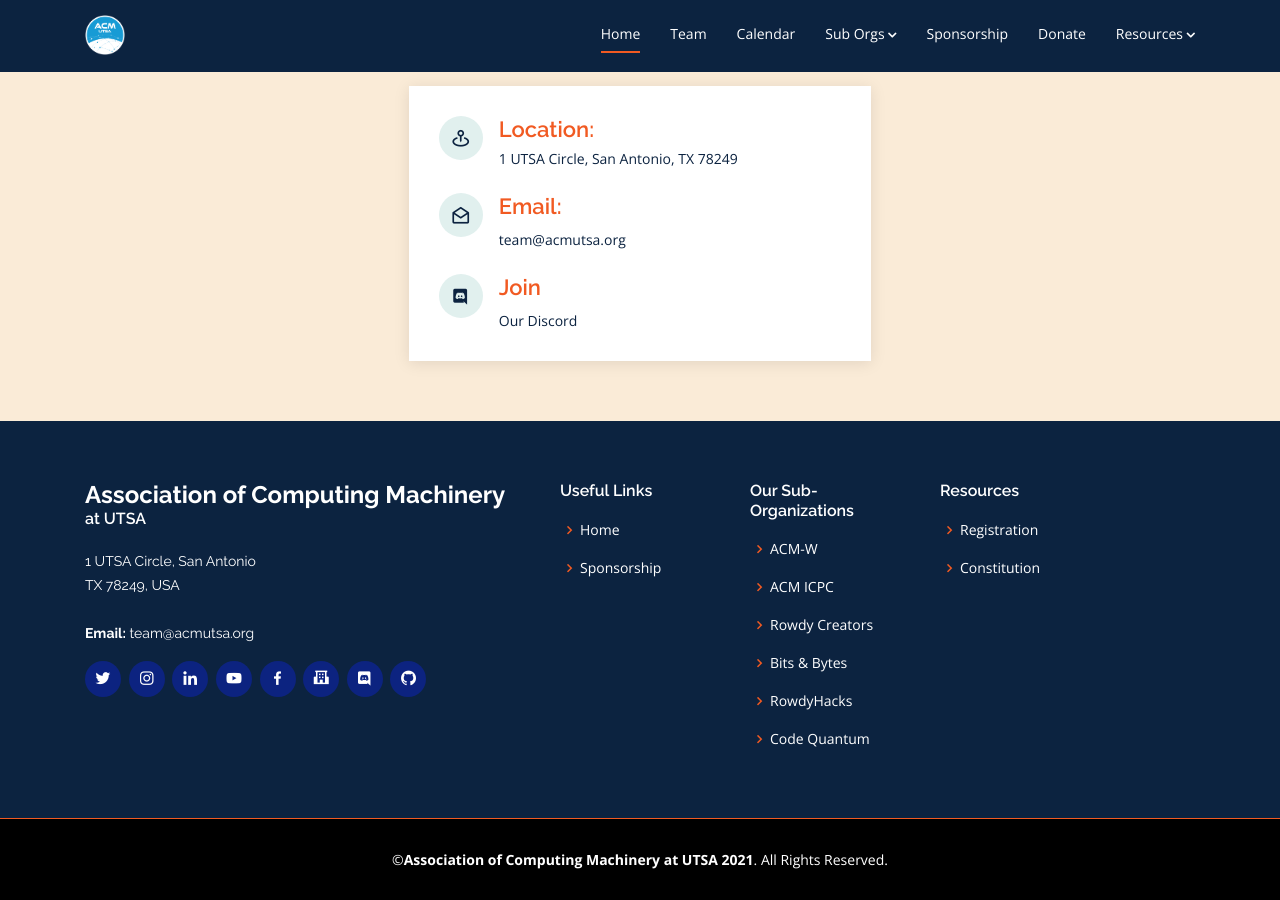
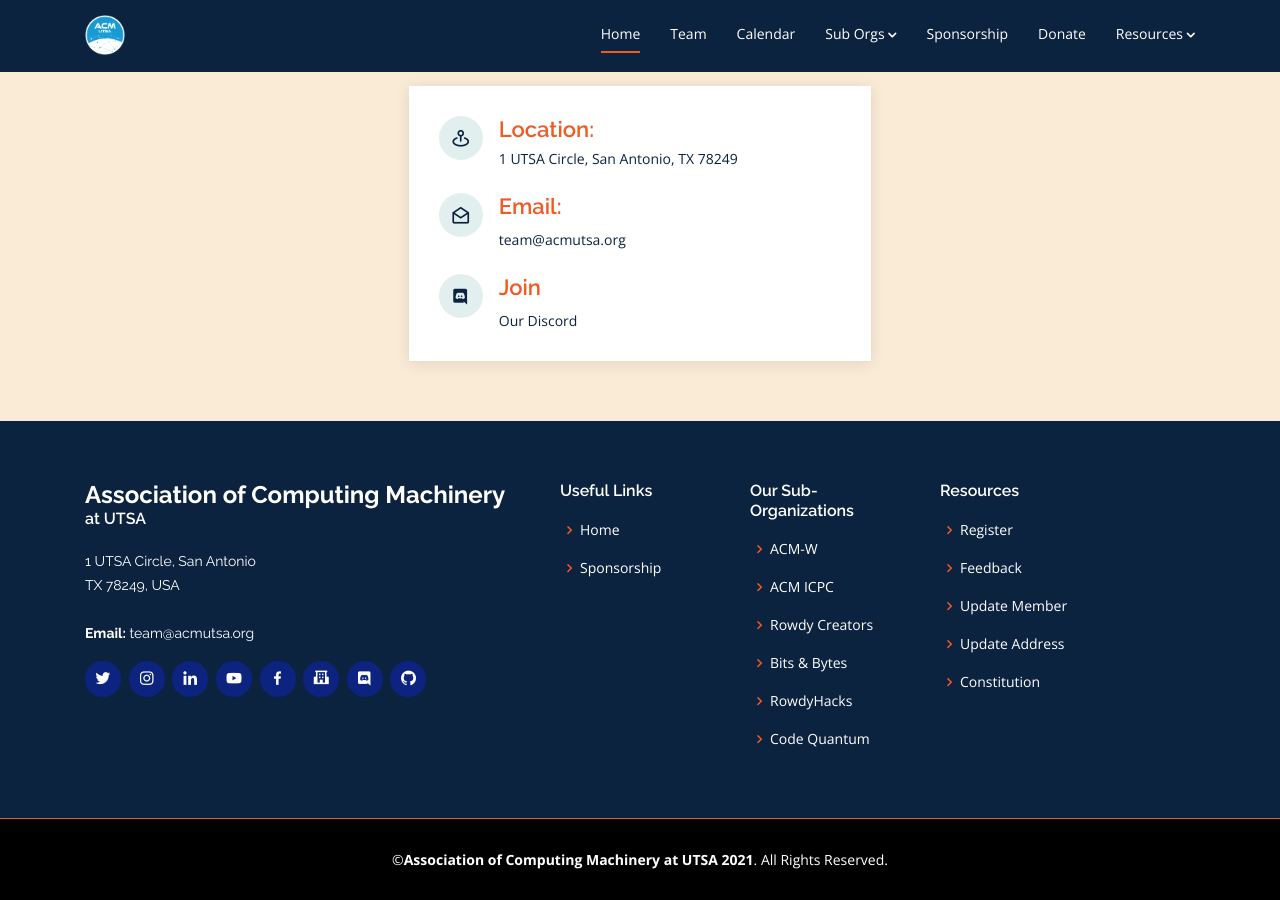
Before and after one commit to acmutsa/acmutsa.github.io, a Jekyll site: the page built from index.html, in a window 1280 px wide and 900 px high, scrolled down 3287 px. Built offline with Jekyll 4.4.1, drawn with Linux system fonts in a browser that asks for light colours; nearby versions of some CDN libraries; the list of posts is cut into pages by our own code.

Commit message:
removed tabindex

```diff
--- a/_includes/footer.html
+++ b/_includes/footer.html
@@ -21,30 +21,33 @@
         <div class="col-lg-2 col-md-2 footer-links d-none d-md-block">
           <h4>Useful Links</h4>
           <ul>
-            <li tabindex="0"><i class="bx bx-chevron-right"></i><a href="{{ site.baseurl }}/">Home</a></li>
-            <li tabindex="0"><i class="bx bx-chevron-right"></i><a href="{{ site.baseurl }}{% link sponsorship.html %}">Sponsorship</a></li>
+            <li><i class="bx bx-chevron-right"></i><a href="{{ site.baseurl }}/">Home</a></li>
+            <li><i class="bx bx-chevron-right"></i><a href="{{ site.baseurl }}{% link sponsorship.html %}">Sponsorship</a></li>
           </ul>
         </div>
 
         <div class="col-lg-2 col-md-2 footer-links d-none d-md-block">
           <h4>Our Sub-Organizations</h4>
           <ul>
-            <li tabindex="0"><i class="bx bx-chevron-right"></i><a href="{{ site.baseurl }}/{% link suborg_acmw.html %}">ACM-W</a></li>
-            <li tabindex="0"><i class="bx bx-chevron-right"></i><a href="{{ site.baseurl }}{% link suborg_icpc.html %}">ACM ICPC</a></li>
-            <li tabindex="0"><i class="bx bx-chevron-right"></i><a href="{{ site.baseurl }}{% link suborg_rowdy_creators.html %}">Rowdy Creators</a></li>
-            <li tabindex="0"><i class="bx bx-chevron-right"></i><a href="{{ site.baseurl }}{% link suborg_bnb.html %}">Bits & Bytes</a></li>
-            <li tabindex="0"><i class="bx bx-chevron-right"></i><a href="{{ site.baseurl }}{% link suborg_rowdyhacks.html %}">RowdyHacks</a></li>
-            <li tabindex="0"><i class="bx bx-chevron-right"></i><a href="{{ site.baseurl }}{% link suborg_code_quantum.html %}">Code Quantum</a></li>
+            <li><i class="bx bx-chevron-right"></i><a href="{{ site.baseurl }}/{% link suborg_acmw.html %}">ACM-W</a></li>
+            <li><i class="bx bx-chevron-right"></i><a href="{{ site.baseurl }}{% link suborg_icpc.html %}">ACM ICPC</a></li>
+            <li><i class="bx bx-chevron-right"></i><a href="{{ site.baseurl }}{% link suborg_rowdy_creators.html %}">Rowdy Creators</a></li>
+            <li><i class="bx bx-chevron-right"></i><a href="{{ site.baseurl }}{% link suborg_bnb.html %}">Bits & Bytes</a></li>
+            <li><i class="bx bx-chevron-right"></i><a href="{{ site.baseurl }}{% link suborg_rowdyhacks.html %}">RowdyHacks</a></li>
+            <li><i class="bx bx-chevron-right"></i><a href="{{ site.baseurl }}{% link suborg_code_quantum.html %}">Code Quantum</a></li>
           </ul>
         </div>
 
         <div class="col-lg-2 col-md-2 footer-links d-none d-md-block">
           <h4>Resources</h4>
           <ul>
-            <li tabindex="0"><i class="bx bx-chevron-right"></i><a href="https://vhgrjscrai0.typeform.com/to/YOMNfXRc">Registration</a></li>
-            <li tabindex="0"><i class="bx bx-chevron-right"></i><a href="https://drive.google.com/file/d/1IaRj6Nl2F467vu9xBJajbMHbHri4ymUo/view?usp=sharing">Constitution</a></li>
-<!--            <li tabindex="0"><i class="bx bx-chevron-right"></i><a href="">Code of Conduct</a></li>-->
-<!--            <li tabindex="0"><i class="bx bx-chevron-right"></i><a href="{{ site.baseurl }}{% link faq.html %}">F.A.Q.</a></li>-->
+            <li><i class="bx bx-chevron-right"></i><a href="{{ site.baseurl }}{% link member_new.html %}">Register</a></li>
+            <li><i class="bx bx-chevron-right"></i><a href="{{ site.baseurl }}{% link feedback.html %}">Feedback</a></li>
+            <li><i class="bx bx-chevron-right"></i><a href="{{ site.baseurl }}{% link member_update_info.html %}">Update Member</a></li>
+            <li><i class="bx bx-chevron-right"></i><a href="{{ site.baseurl }}{% link member_update_address.html %}">Update Address</a></li>
+            <li><i class="bx bx-chevron-right"></i><a href="https://drive.google.com/file/d/1IaRj6Nl2F467vu9xBJajbMHbHri4ymUo/view?usp=sharing">Constitution</a></li>
+<!--            <li><i class="bx bx-chevron-right"></i><a href="">Code of Conduct</a></li>-->
+<!--            <li><i class="bx bx-chevron-right"></i><a href="{{ site.baseurl }}{% link faq.html %}">F.A.Q.</a></li>-->
           </ul>
         </div>
       </div>
--- a/_includes/navbar.html
+++ b/_includes/navbar.html
@@ -27,10 +27,10 @@
     <nav class="nav-menu d-none d-lg-block">
       <!-- can add up to two layers of drop downs [class="drop-down"] -->
       <ul>
-        <li class="{{ home }}" tabindex="0"><a href="{{ site.baseurl }}/">Home</a></li>
-        <li class="{{ team }}" tabindex="0"><a href="{{ site.baseurl }}{% link team.html %}">Team</a></li>
-        <li class="{{ calendar }}" tabindex="0"><a href="{{ site.baseurl }}{% link calendar.html %}">Calendar</a></li>
-        <li class="drop-down {{ suborg }}" tabindex="0"><a href="">Sub Orgs</a>
+        <li class="{{ home }}"><a href="{{ site.baseurl }}/">Home</a></li>
+        <li class="{{ team }}"><a href="{{ site.baseurl }}{% link team.html %}">Team</a></li>
+        <li class="{{ calendar }}"><a href="{{ site.baseurl }}{% link calendar.html %}">Calendar</a></li>
+        <li class="drop-down {{ suborg }}"><a href="">Sub Orgs</a>
           <ul>
             <li><a href="{{ site.baseurl }}{% link suborg_acmw.html %}">ACM-W</a></li>
             <li><a href="{{ site.baseurl }}{% link suborg_icpc.html %}">ACM ICPC</a></li>
@@ -40,18 +40,18 @@
             <li><a href="{{ site.baseurl }}{% link suborg_code_quantum.html %}">Code Quantum</a></li>
           </ul>
         </li>
-        <li class="{{ sponsorship }}" tabindex="0"><a href="{{ site.baseurl }}{% link sponsorship.html %}">Sponsorship</a></li>
-        <li class="{{ donate }}" tabindex="0"><a href="{{ site.baseurl }}{% link donate.html %}">Donate</a></li>
-        <li class="drop-down {{ resource }}" tabindex="0"><a href="">Resources</a>
+        <li class="{{ sponsorship }}"><a href="{{ site.baseurl }}{% link sponsorship.html %}">Sponsorship</a></li>
+        <li class="{{ donate }}"><a href="{{ site.baseurl }}{% link donate.html %}">Donate</a></li>
+        <li class="drop-down {{ resource }}"><a href="">Resources</a>
           <ul>
-            <li tabindex="0"><a href="{{ site.baseurl }}{% link member_new.html %}">Register</a></li>
-            <li tabindex="0"><a href="{{ site.baseurl }}{% link feedback.html %}">Feedback</a></li>
-            <li tabindex="0"><a href="{{ site.baseurl }}{% link member_update_info.html %}">Update Member</a></li>
-            <li tabindex="0"><a href="{{ site.baseurl }}{% link member_update_address.html %}">Update Address</a></li>
-            <li tabindex="0"><a href="https://drive.google.com/file/d/1IaRj6Nl2F467vu9xBJajbMHbHri4ymUo/view?usp=sharing">Constitution</a></li>
-<!--            <li tabindex="0"><a href="">Code of Conduct</a></li>-->
-            <li tabindex="0"><a href="https://elections.acmutsa.org">Elections</a></li>
-<!--            <li tabindex="0"><a href="{{ site.baseurl }}{% link faq.html %}">F.A.Q.</a></li>-->
+            <li><a href="{{ site.baseurl }}{% link member_new.html %}">Register</a></li>
+            <li><a href="{{ site.baseurl }}{% link feedback.html %}">Feedback</a></li>
+            <li><a href="{{ site.baseurl }}{% link member_update_info.html %}">Update Member</a></li>
+            <li><a href="{{ site.baseurl }}{% link member_update_address.html %}">Update Address</a></li>
+            <li><a href="https://drive.google.com/file/d/1IaRj6Nl2F467vu9xBJajbMHbHri4ymUo/view?usp=sharing">Constitution</a></li>
+<!--            <li><a href="">Code of Conduct</a></li>-->
+            <li><a href="https://elections.acmutsa.org">Elections</a></li>
+<!--            <li><a href="{{ site.baseurl }}{% link faq.html %}">F.A.Q.</a></li>-->
           </ul>
         </li>
       </ul>
```
Also changed, not shown: 8 other files.
